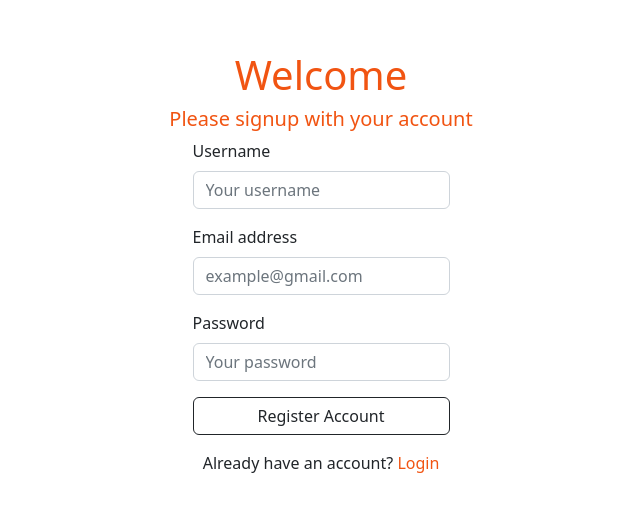
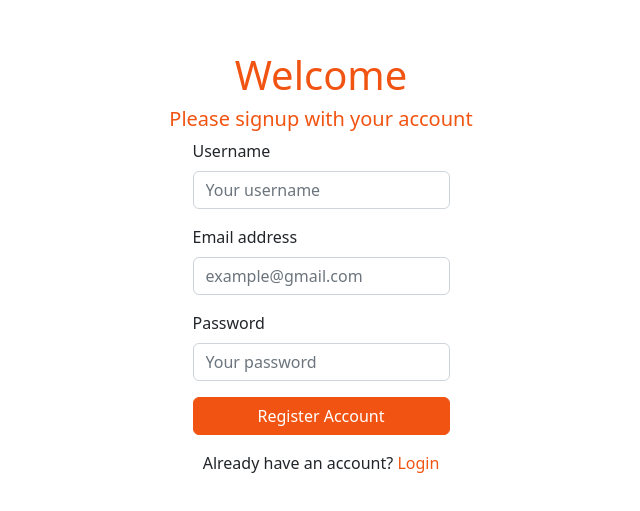
Before and after one commit to rahimatunnimah/fe-store, a React (Create React App) app: page /register in a window 1280 px wide. Shown: the part 129-640 px from the top of the page, without its empty margins (319-959 px from the left). Built offline with nearby package versions, Linux system fonts and the light colour scheme.

Commit message:
revisi btn regis

```diff
--- a/src/components/Auth/FormLogin.js
+++ b/src/components/Auth/FormLogin.js
@@ -63,7 +63,6 @@ function FormLogin() {
         <Button
           className={`${loginStyle.btnLogin}`}
           type="submit"
-          variant="outline-dark"
           disabled={isLoading}
         >
           {isLoading ? "Loading..." : "Login"}
--- a/src/components/Auth/FormRegis.js
+++ b/src/components/Auth/FormRegis.js
@@ -74,7 +74,6 @@ function FormRegis() {
       <div className="d-grid gap-2">
         <Button
           className={`${registerStyle.btnRegis}`}
-          variant="outline-dark"
           type="submit"
           disabled={isLoading}
         >
--- a/src/pages/Register/Register.module.css
+++ b/src/pages/Register/Register.module.css
@@ -17,15 +17,15 @@
 }
 
 .btnRegis {
-  background-color: #F15412;
-  border-color: #F15412;
-  color: white;
+  background-color: #F15412 !important;
+  border-color: #F15412 !important;
+  color: white !important;
 }
 
 .btnRegis:hover {
-  background-color: white;
-  color: #F15412;
-  border-color: #F15412;
+  background-color: white !important;
+  color: #F15412 !important;
+  border-color: #F15412 !important;
 }
 
 .formRegis:focus {
```
